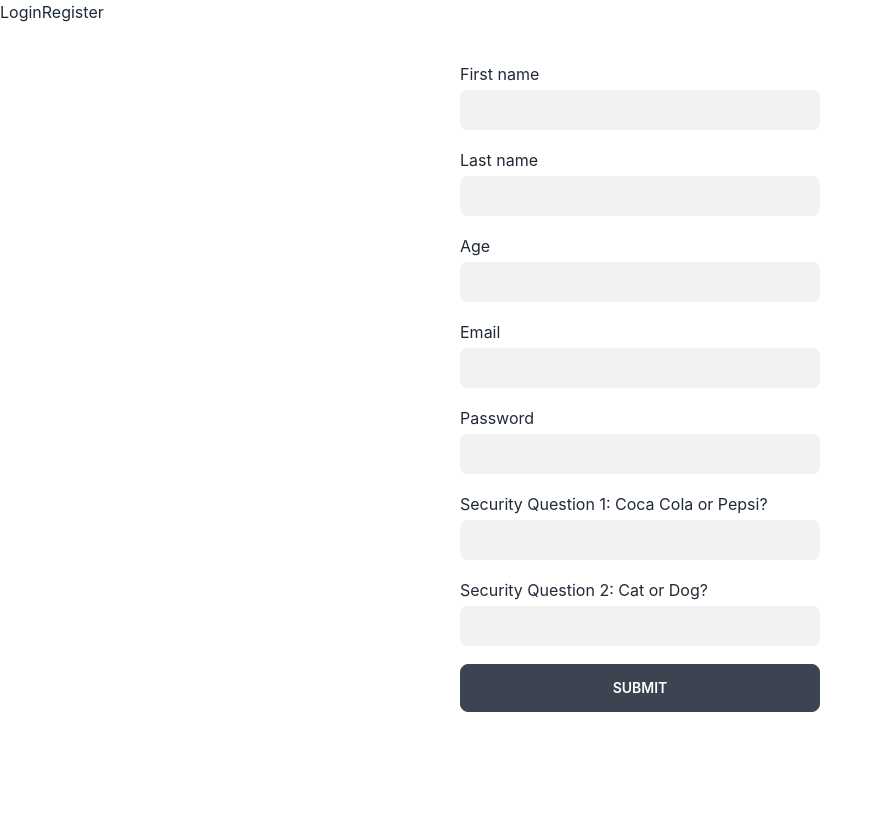
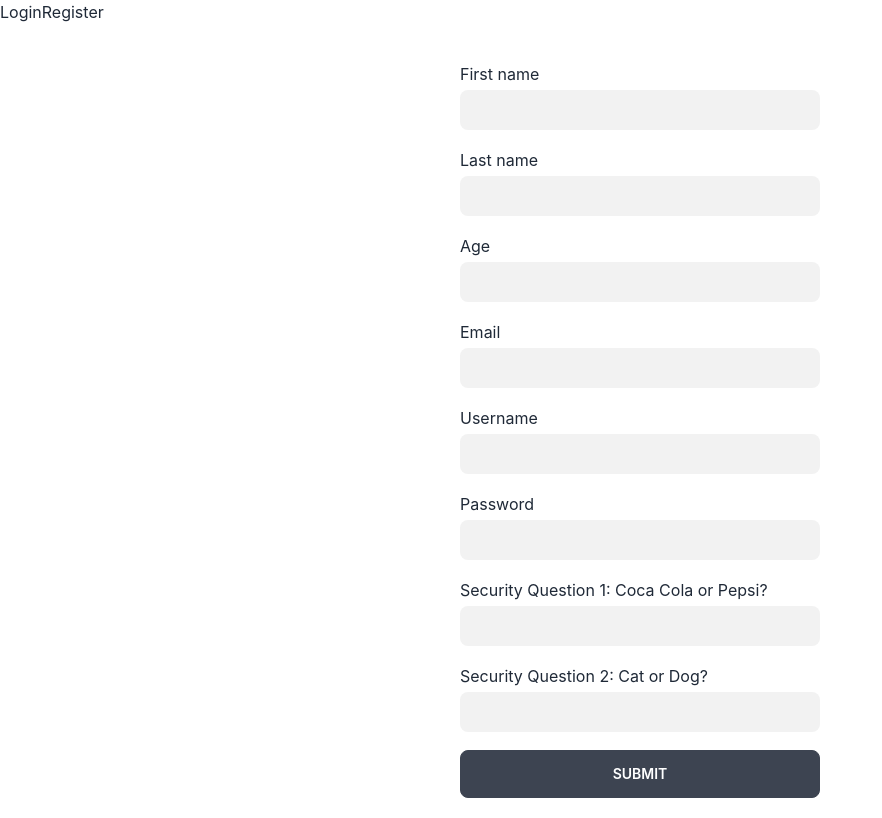
Before and after one commit to ChristianHu/ApartmentViewingBooking, a Next.js app in the folder frontend/: page /login in a window 1280 px wide. Both pictures are taken after a click on the button "Register". Shown: the whole page, without its empty margins (0-882 px from the left). Built offline with nearby package versions, Linux system fonts and the light colour scheme.

Commit message:
Added 'username' to login/register form

```diff
--- a/frontend/components/com-login-form.js
+++ b/frontend/components/com-login-form.js
@@ -16,25 +16,25 @@ const ComLoginForm = () => {
 		<div className="m-auto max-w-[400px] px-[20px] my-[20px]">
 			<form onSubmit={handleSubmit(onSubmit)}>
 				<div className="flex flex-col pt-[18px]">
-					<label className="pb-[4px]">Email</label>
+					<label className="pb-[4px]">Username</label>
 					<input
 						className={
-							errors.email
+							errors.username
 								? "h-[40px] rounded-[8px] bg-[#F2F2F2] p-[12px] border-[2px] border-red-500"
 								: "h-[40px] rounded-[8px] bg-[#F2F2F2] p-[12px]"
 						}
 						type="text"
-						{...register("email", {
+						{...register("username", {
 							required: "is required",
 							pattern: {
-								value: /^[A-Z0-9._%+-]+@[A-Z0-9.-]+\.[A-Z]{2,}$/i,
-								message: "Invalid email address",
+								value: /^[^0-9]{3,}$/i,
+								message: "Invalid name",
 							},
 						})}
 					/>
 					<ErrorMessage
 						errors={errors}
-						name="email"
+						name="username"
 						render={({ message }) => <small className="text-red-500">{message}</small>}
 					/>
 				</div>
@@ -57,7 +57,6 @@ const ComLoginForm = () => {
 				</div>
 				<div className="flex flex-col pt-[18px]">
 					<button className="py-[18px] underline">Forgot Password?</button>
-
 					<input className="btn" type="submit" />
 				</div>
 			</form>
--- a/frontend/components/com-register-form.js
+++ b/frontend/components/com-register-form.js
@@ -28,7 +28,7 @@ const ComRegisterForm = () => {
 						{...register("firstName", {
 							required: "is required",
 							pattern: {
-								value: /^[^0-9]+$/i,
+								value: /^[^0-9]{2,}$/i,
 								message: "Invalid name",
 							},
 						})}
@@ -51,7 +51,7 @@ const ComRegisterForm = () => {
 						{...register("lastName", {
 							required: "is required",
 							pattern: {
-								value: /^[^0-9]+$/i,
+								value: /^[^0-9]{2,}$/i,
 								message: "Invalid name",
 							},
 						})}
@@ -105,6 +105,29 @@ const ComRegisterForm = () => {
 					<ErrorMessage
 						errors={errors}
 						name="email"
+						render={({ message }) => <small className="text-red-500">{message}</small>}
+					/>
+				</div>
+				<div className="flex flex-col pt-[18px]">
+					<label className="pb-[4px]">Username</label>
+					<input
+						className={
+							errors.username
+								? "h-[40px] rounded-[8px] bg-[#F2F2F2] p-[12px] border-[2px] border-red-500"
+								: "h-[40px] rounded-[8px] bg-[#F2F2F2] p-[12px]"
+						}
+						type="text"
+						{...register("username", {
+							required: "is required",
+							pattern: {
+								value: /^[^0-9]{3,}$/i,
+								message: "Invalid name",
+							},
+						})}
+					/>
+					<ErrorMessage
+						errors={errors}
+						name="username"
 						render={({ message }) => <small className="text-red-500">{message}</small>}
 					/>
 				</div>
```
